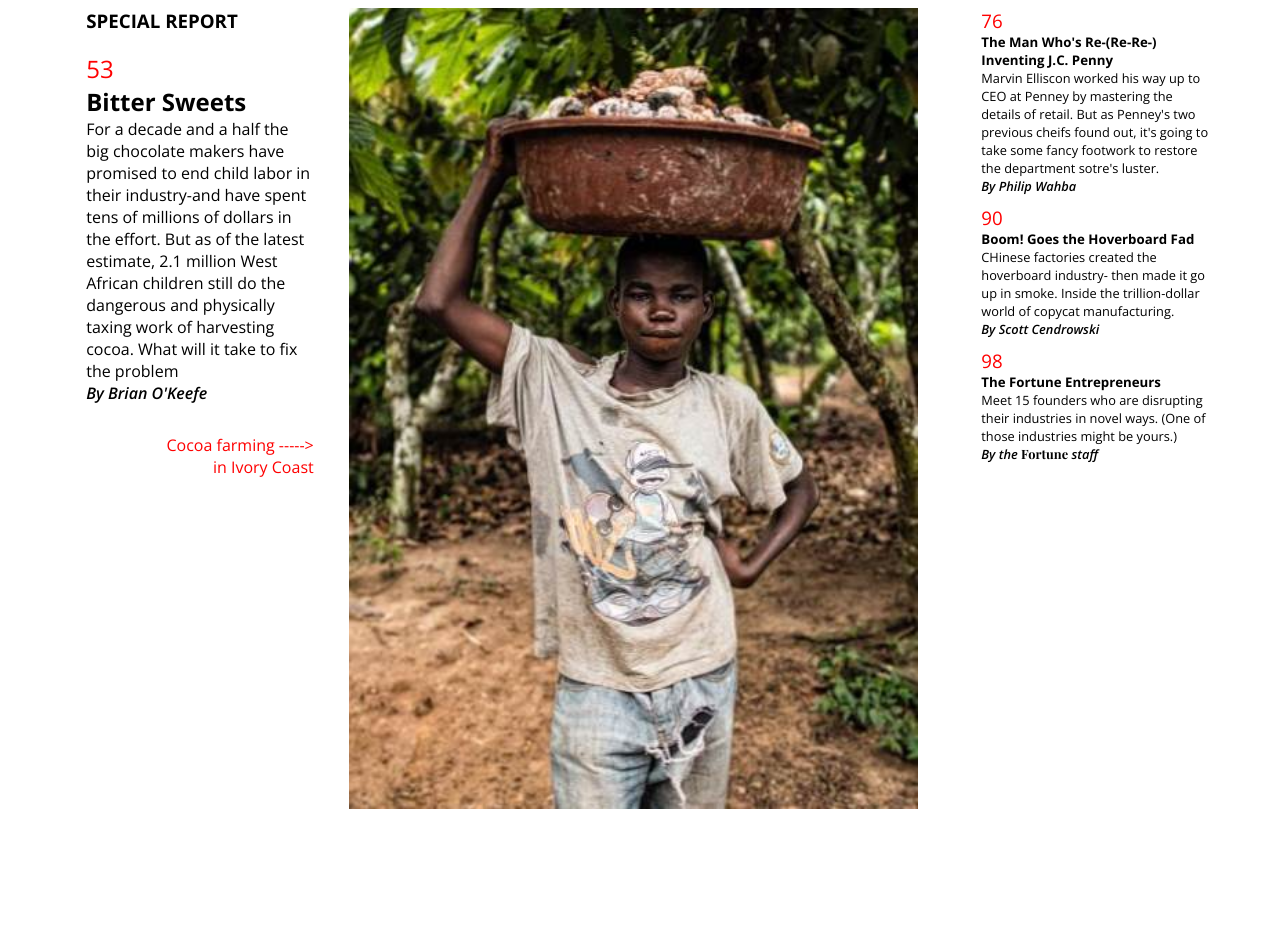
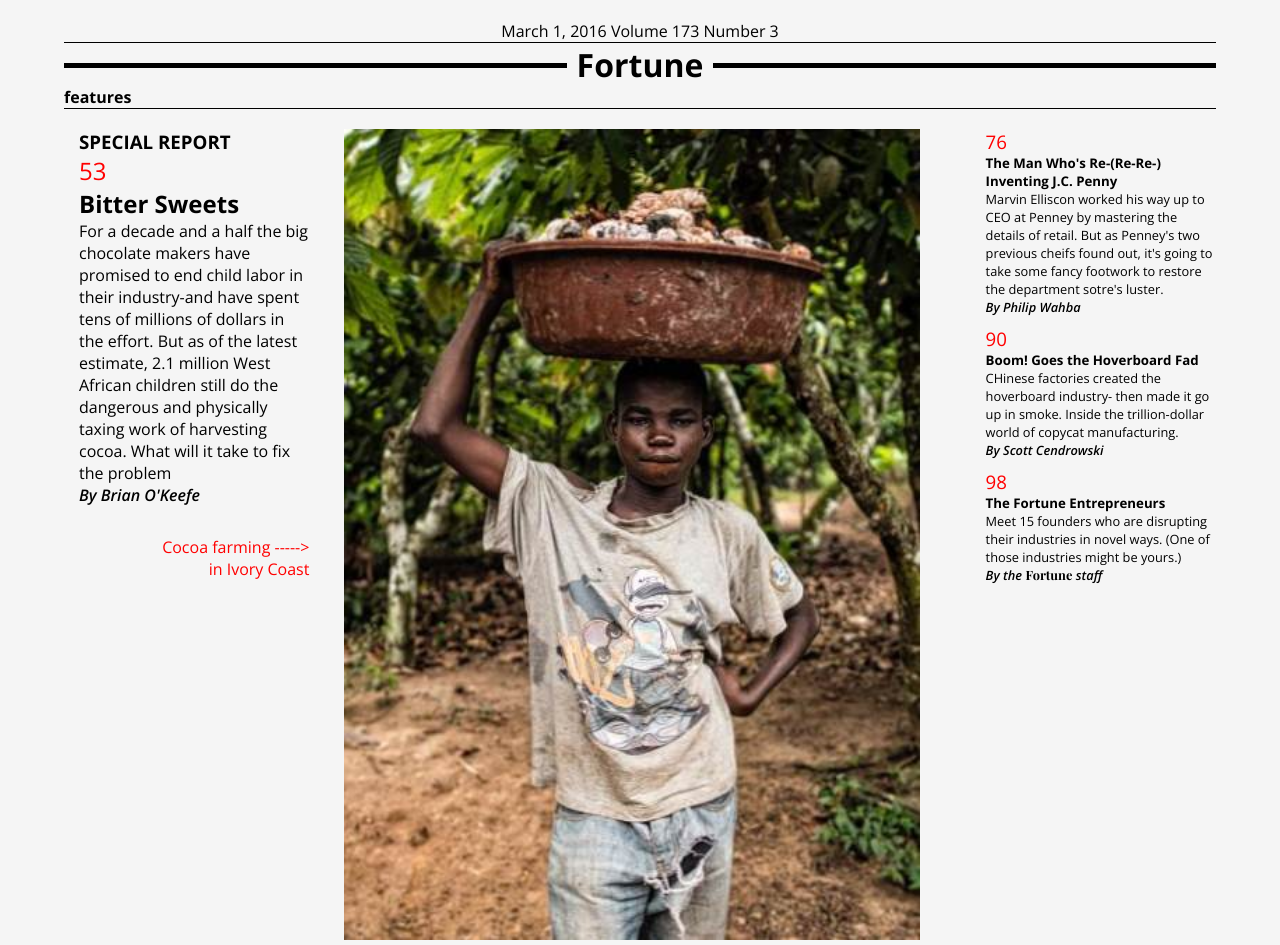
Before and after one commit to AsaSmith/fortune_project, a plain HTML site: page index.html in a window 1280 px wide. Before the commit the page ends 814 px from the top, so only its background shows below. Drawn offline with nearby package versions, Linux system fonts and the light colour scheme.

Commit message:
Add header html and style

```diff
--- a/css/main.css
+++ b/css/main.css
@@ -2,21 +2,87 @@
   box-sizing: border-box;
 }
 
+html, body, div, span, object, iframe,
+h1, h2, h3, h4, h5, h6, p, blockquote, pre,
+abbr, address, cite, code,
+del, dfn, em, img, ins, kbd, q, samp,
+small, strong, sub, sup, var,
+b, i,
+dl, dt, dd, ol, ul, li,
+fieldset, form, label, legend,
+table, caption, tbody, tfoot, thead, tr, th, td,
+article, aside, canvas, details, figcaption, figure,
+footer, header, hgroup, menu, nav, section, summary,
+time, mark, audio, video {
+    margin:0;
+    padding:0;
+}
+
 body {
   font-family: Open Sans;
+  background-color: whitesmoke;
 }
 
 .main {
   height: 560px;
 }
 
-h3 {
-  margin-top: 0;
-}
-
 .wrapper {
   width: 90%;
   margin: auto;
+}
+
+header {
+  margin: 20px auto;
+  text-align: center;
+  position: relative;
+  overflow: hidden;
+}
+
+header h1 span {
+  display: inline-block;
+  position: relative;
+}
+
+header h1 span:before, header h1 span:after {
+  border-top: 5px solid black;
+  content: "";
+  display: block;
+  position: absolute;
+  top: 20px;
+  width: 9999px;
+}
+
+header h1 span:before {
+  right: 100%;
+  margin-right: 10px;
+}
+
+header h1 span:after {
+  left: 100%;
+  margin-left: 10px;
+}
+
+header h4 #features {
+  display: inline-block;
+  position: relative;
+  text-align: left;
+}
+
+#features:after {
+  border-bottom: 1px solid black;
+  content: "";
+  display: block;
+  bottom: 25px;
+  width: 9999px;
+}
+
+ header > p {
+   border-bottom: 1px  solid;
+ }
+
+h3 {
+  margin-top: 0;
 }
 
 .special-report {
--- a/index.html
+++ b/index.html
@@ -4,14 +4,18 @@
   <title>Fortune Features | Asa Smith</title>
   <meta charset="utf-8" />
   <meta name="description" content="This is a re-creation of a Fortune magazine page" />
+  <meta name="viewport" content="width= device-width, initial-scale=1">
   <link rel="stylesheet" href="css/main.css" />
   <link href='https://fonts.googleapis.com/css?family=Playfair+Display:400,700' rel='stylesheet' type='text/css'>
   <link href='https://fonts.googleapis.com/css?family=Open+Sans:400,700,600italic' rel='stylesheet' type='text/css'>
 </head>
-
 <body>
   <div class="wrapper">
-    <header></header>
+    <header>
+      <p>March 1, 2016 Volume 173 Number 3</p>
+      <h1><span>Fortune</span></h1>
+      <h4><span id="features">features</span></h4>
+    </header>
       <div class="main">
         <article class="special-report">
           <h3>SPECIAL REPORT</h3>
@@ -39,6 +43,9 @@
               <p class="author">By the <span id="fortune">Fortune</span> staff </p>
         </article>
     </div>
+    <div class="features">
+
+    </div>
   </div>
 </body>
 </html>
```
